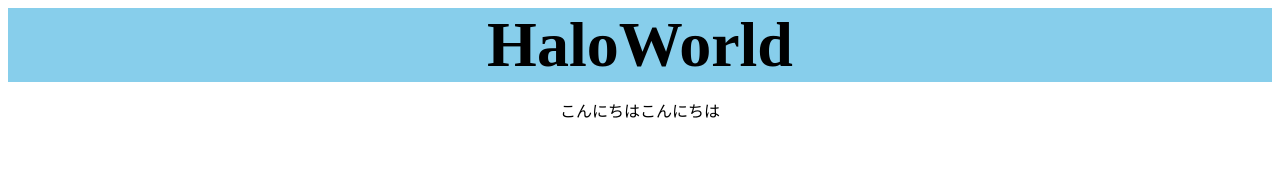
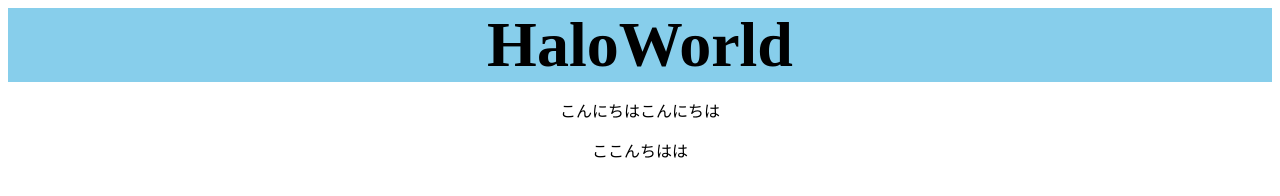
Before and after one commit to wataru4601/wataru4601.github.io, a plain HTML site: page index.html in a window 1280 px wide. Drawn offline with Linux system fonts and the light colour scheme.

Commit message:
Add files via upload

```diff
--- a/index.html
+++ b/index.html
@@ -12,5 +12,6 @@
 <body>
   <h1>HaloWorld</h1>
   <p>こんにちはこんにちは</p>
+  <p>ここんちはは</p>
 </body>
 </html>
```
